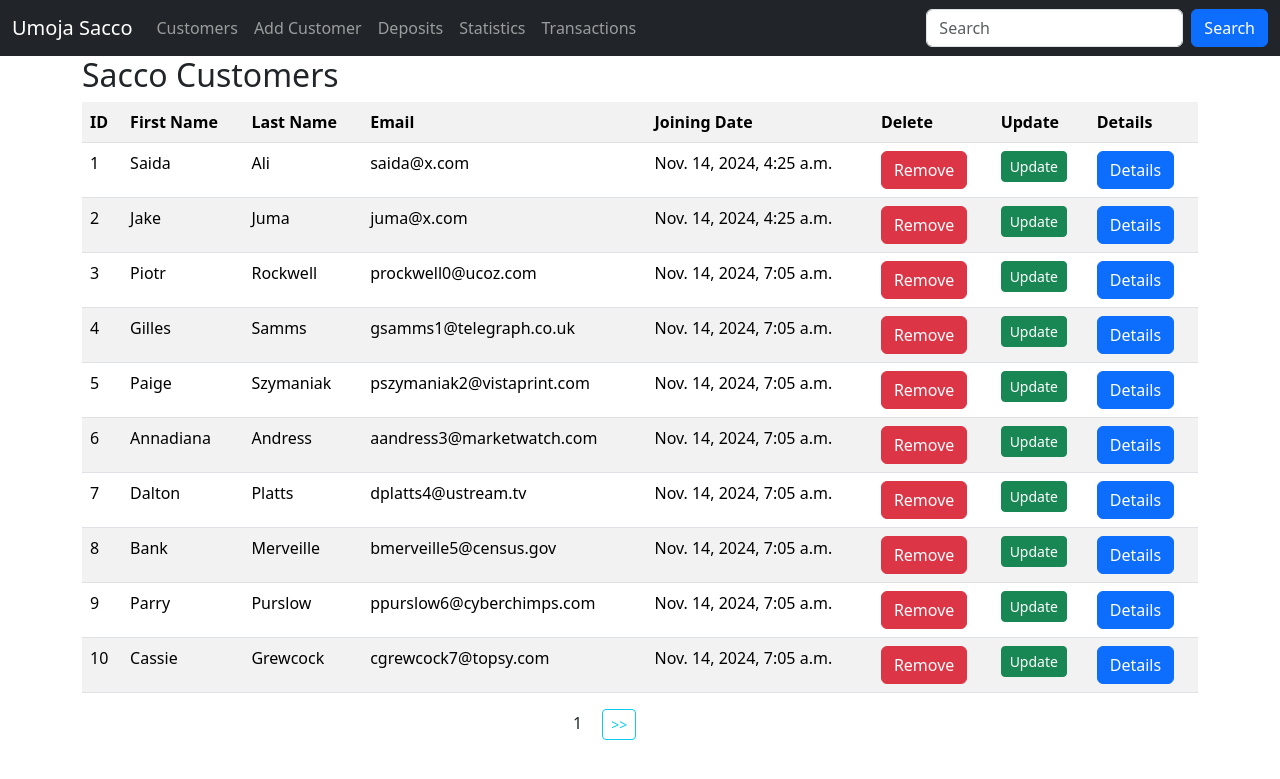
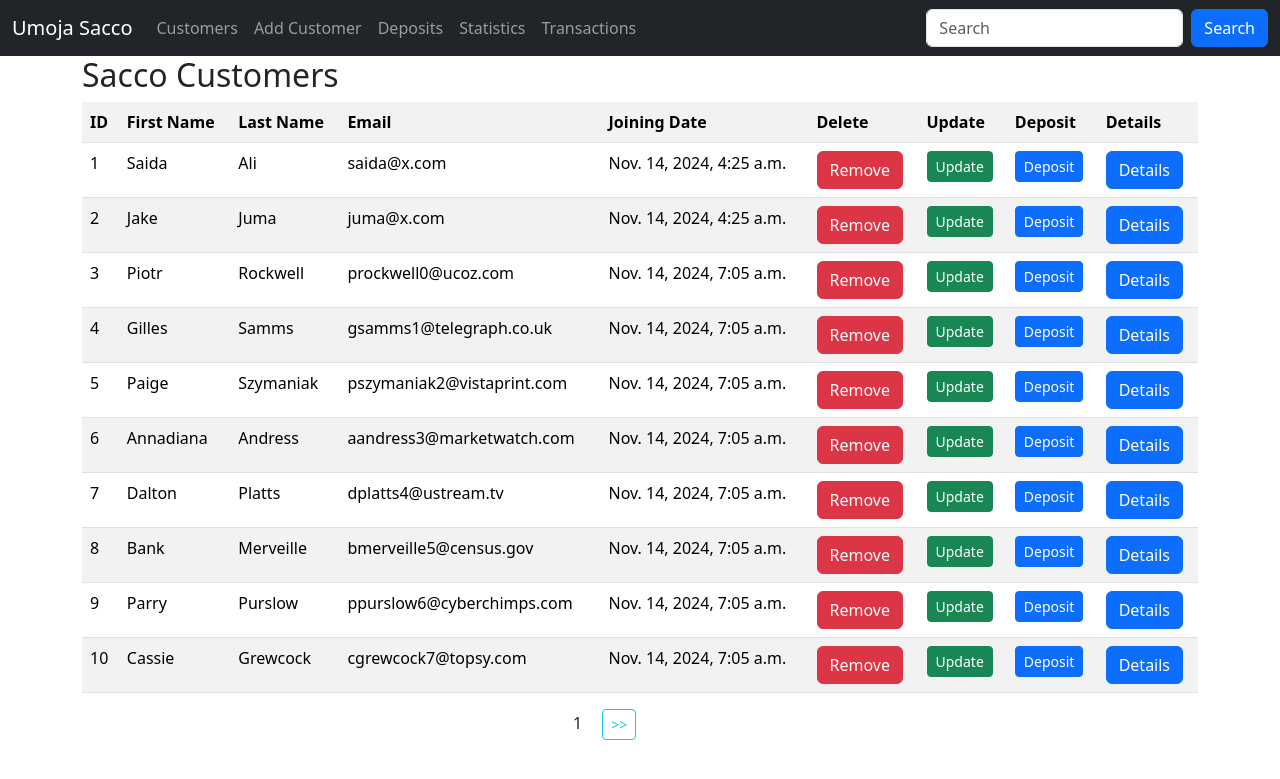
Before and after one commit to frank-kamau/Django-database, a Django app: page / in a window 1280 px wide. Shown: the top 779 px of the page. Run offline with Django 5.2, Linux system fonts and the light colour scheme; a user stored in the database is signed in; data comes from the database, SQL or seed files in the repository; both versions use the stored data as it was after the commit.

Commit message:
Adding Deposits to customer

```diff
--- a/project_database/urls.py
+++ b/project_database/urls.py
@@ -29,6 +29,8 @@ urlpatterns = [
 
     path('customer/delete/<int:customer_id>', views.delete_customer, name='delete_customer'),
 
+    path('customer/deposit/<int:customer_id>', views.deposit, name='deposit'),
+
     path('customer/search/', views.search_customer, name='search_customer'),
 
     path('customer/update/<int:customer_id>', views.update_customer, name='update_customer'),
--- a/sacco/app_forms.py
+++ b/sacco/app_forms.py
@@ -2,7 +2,7 @@ from operator import attrgetter
 
 from django import forms
 
-from sacco.models import Customer
+from sacco.models import Customer, Deposit
 
 GENDER_CHOICES = {"Male": "Male", "Female": "Female"}
 
@@ -19,6 +19,14 @@ class CustomerForm(forms.ModelForm):
 
         }
 
+class DepositForm(forms.ModelForm):
+    class Meta:
+        model = Deposit
+        fields = ['amount']
+        widgets = {
+            'amount': forms.NumberInput(attrs={ 'type': 'number', 'min': '0', 'max': '100000' }),
+        }
+
 class LoginForm(forms.Form):
     username = forms.CharField(max_length=50)
     password = forms.CharField(widget=forms.PasswordInput)
--- a/sacco/views.py
+++ b/sacco/views.py
@@ -6,7 +6,7 @@ from django.http import HttpResponse
 from django.shortcuts import render, redirect, get_object_or_404
 from pyexpat.errors import messages
 
-from sacco.app_forms import CustomerForm, LoginForm
+from sacco.app_forms import CustomerForm, LoginForm, DepositForm
 from sacco.models import Customer, Deposit
 
 
@@ -98,6 +98,20 @@ def search_customer(request):
     return render(request, "customers.html", {"data": paginated_data})
 
 
+def deposit(request, customer_id):
+    customer = get_object_or_404(Customer, id=customer_id)
+    if request.method == "POST":
+        form = DepositForm(request.POST)
+        if form.is_valid():
+            amount = form.cleaned_data['amount']
+            depo = Deposit(amount=amount, status=True, customer=customer)
+            depo.save()
+            return redirect('customers')
+    else:
+        form = DepositForm()
+    return render(request, 'deposit_form.html', {"form": form, "customer": customer})
+
+
 
 
 @login_required
--- a/templates/customers.html
+++ b/templates/customers.html
@@ -16,6 +16,7 @@
                 <th>Joining Date</th>
                 <th>Delete</th>
                 <th>Update</th>
+                <th>Deposit</th>
                 <th>Details</th>
             </tr>
 
@@ -35,6 +36,12 @@
                     {% if perms.sacco.change_customer %}
                     	 <td>
                             <a class ="btn btn-success btn-sm" href="{% url 'update_customer' customer.id %}">Update</a>
+                         </td>
+                    {% endif %}
+
+                    {% if perms.sacco.deposit_customer %}
+                    	 <td>
+                            <a class ="btn btn-primary btn-sm" href="{% url 'deposit' customer.id %}">Deposit</a>
                          </td>
                     {% endif %}
 
```
Also changed, not shown: templates/deposit_form.html (added, +27 -0 lines), db.sqlite3.
